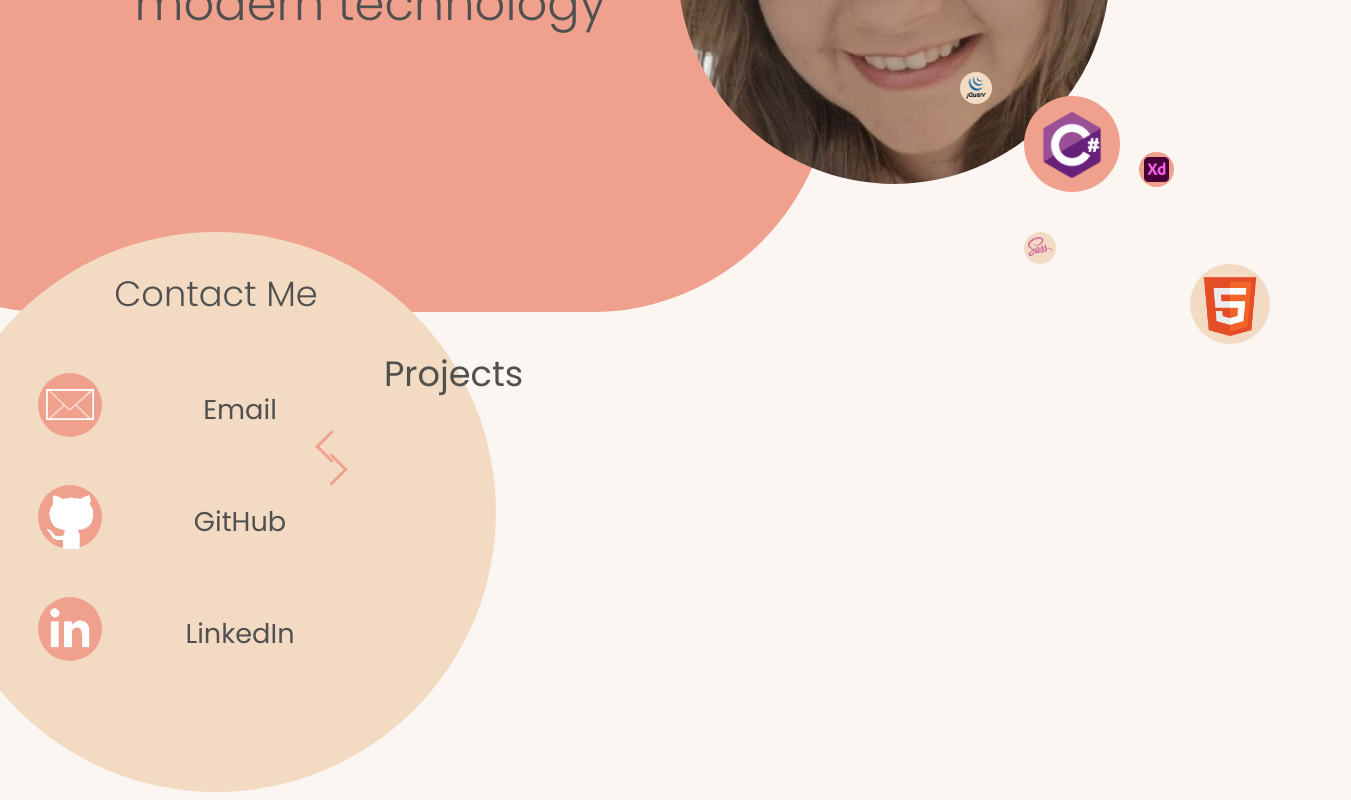
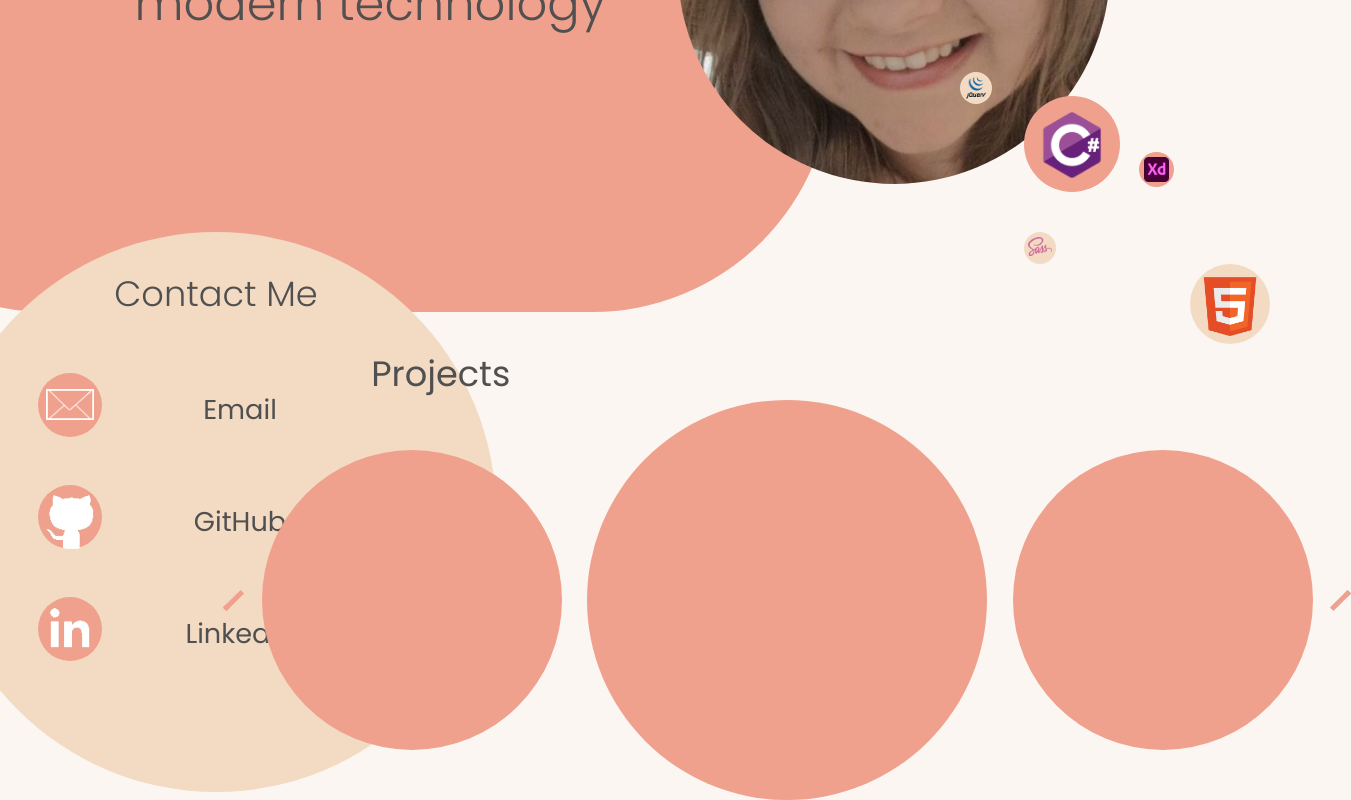
Before and after one commit to Christinamawel/My-portfolio, a React (Create React App) app: page / in a window 1280 px wide. Shown: the part 488-1288 px from the top of the page, 1351 px wide, since content can reach past the window. Built offline with nearby package versions, Linux system fonts and the light colour scheme.

Commit message:
align carousel

```diff
--- a/src/components/Carousel.js
+++ b/src/components/Carousel.js
@@ -5,15 +5,24 @@
 
   const titleStyles = {
     fontSize: '2.2rem',
-    marginLeft: '5vw'
+    marginLeft: '5vw',
+    marginBottom: '0'
   }
 
   const arrowStyles = {
     width: '20px',
     height: '20px',
-    borderLeft: '3px solid #EFA18D',
-    borderBottom: '3px solid #EFA18D',
-    }
+    borderLeft: '5px solid #EFA18D',
+    borderBottom: '5px solid #EFA18D',
+  }
+
+  const flexContainer = {
+    display: 'flex',
+    width: '100%',
+    justifyContent: 'center',
+    alignItems: 'center',
+    gap: '2vw',
+  }
 
   const leftStyle = {
     transform: 'rotate(45deg)',
@@ -23,11 +32,30 @@
     transform: 'rotate(225deg)',
   }
 
+  const smCircleStyle = {
+    width: '300px',
+    height: '300px',
+    borderRadius: '50%',
+    backgroundColor: '#EFA18D'
+  }
+
+  const lgCircleStyle = {
+    width: '400px',
+    height: '400px',
+    borderRadius: '50%',
+    backgroundColor: '#EFA18D'
+  }
+
   return (
     <div>
       <p style={titleStyles}>{props.title}</p>
-      <div style={{...arrowStyles, ...leftStyle}}/>
-      <div style={{...arrowStyles, ...rightStyle}}/>
+      <div style={flexContainer}>
+        <div style={{...arrowStyles, ...leftStyle}}/>
+        <a href="google.com"><div style={smCircleStyle}></div></a>
+        <a href="google.com"><div style={lgCircleStyle}></div></a>
+        <a href="google.com"><div style={smCircleStyle}></div></a>
+        <div style={{...arrowStyles, ...rightStyle}}/>
+      </div>
     </div>
   )
 }
--- a/src/index.css
+++ b/src/index.css
@@ -249,8 +249,9 @@
 
 #project-carousel-container {
   position: absolute;
-  margin: 100vh 0 0 25vw;
+  margin: 100vh 0 0 24vw;
   z-index: 50;
+  width: 75vw;
 }
 
 /* #about-me-div {
```
